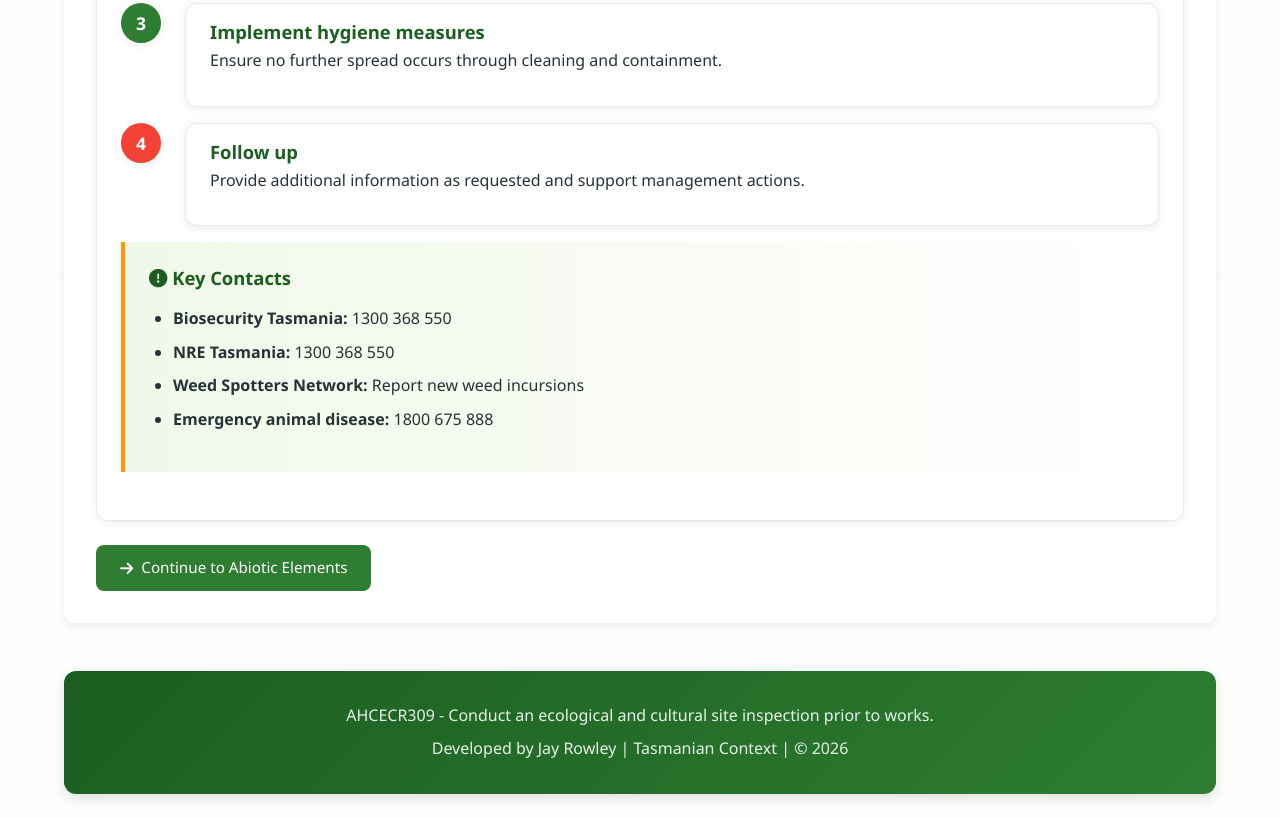
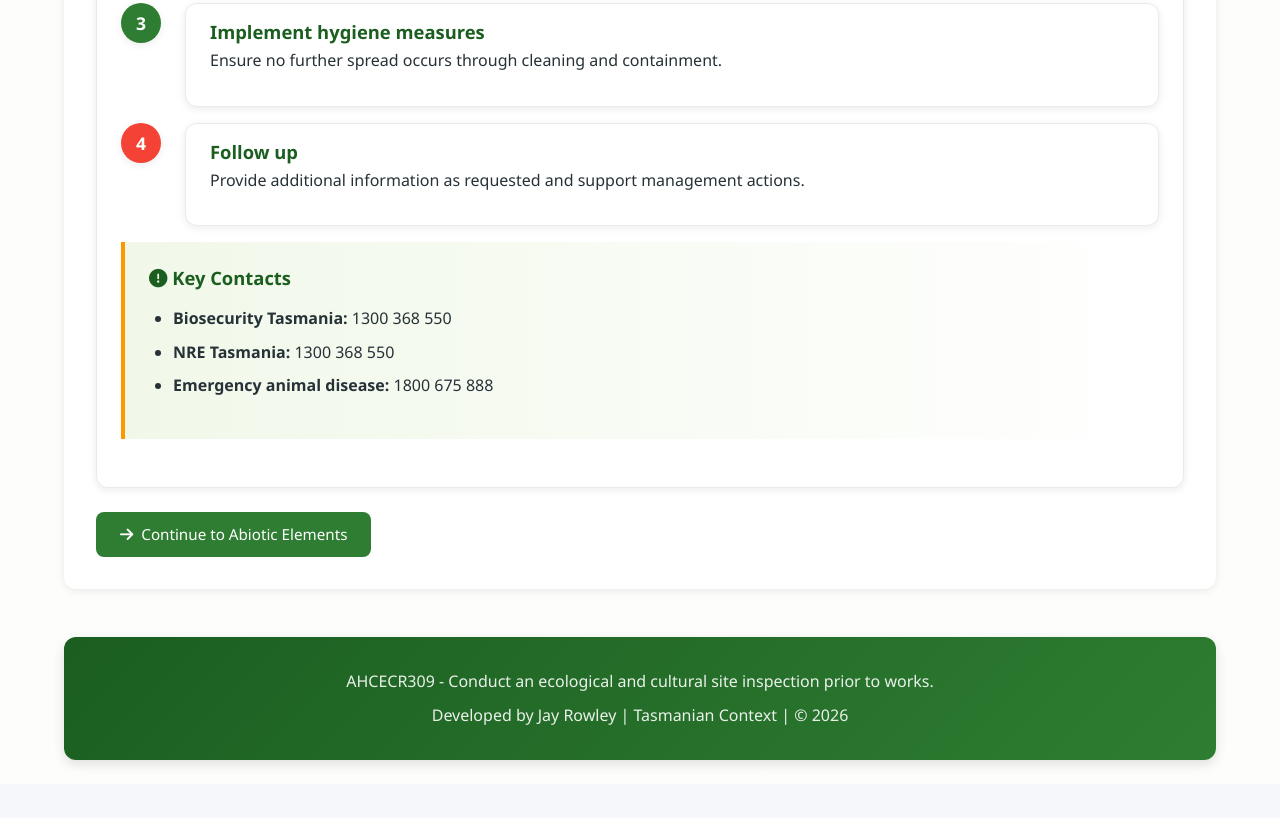
Before and after one commit to jaysecotools/Ecological-and-Cultural-Learning-Guide, a plain HTML site: page modules/module6.html in a window 1280 px wide. Shown: the part 2772-3590 px from the top of the page. After the commit the page ends 3556 px from the top, so only its background shows below. Drawn offline with Linux system fonts and the light colour scheme.

Commit message:
Comment out weed spotters network in key contacts

```diff
--- a/modules/module6.html
+++ b/modules/module6.html
@@ -204,7 +204,7 @@
                     <ul>
                         <li><strong>Biosecurity Tasmania:</strong> 1300 368 550</li>
                         <li><strong>NRE Tasmania:</strong> 1300 368 550</li>
-                        <li><strong>Weed Spotters Network:</strong> Report new weed incursions</li>
+                        <!-- <li><strong>Weed Spotters Network:</strong> Report new weed incursions</li> -->
                         <li><strong>Emergency animal disease:</strong> 1800 675 888</li>
                     </ul>
                 </div>
```
